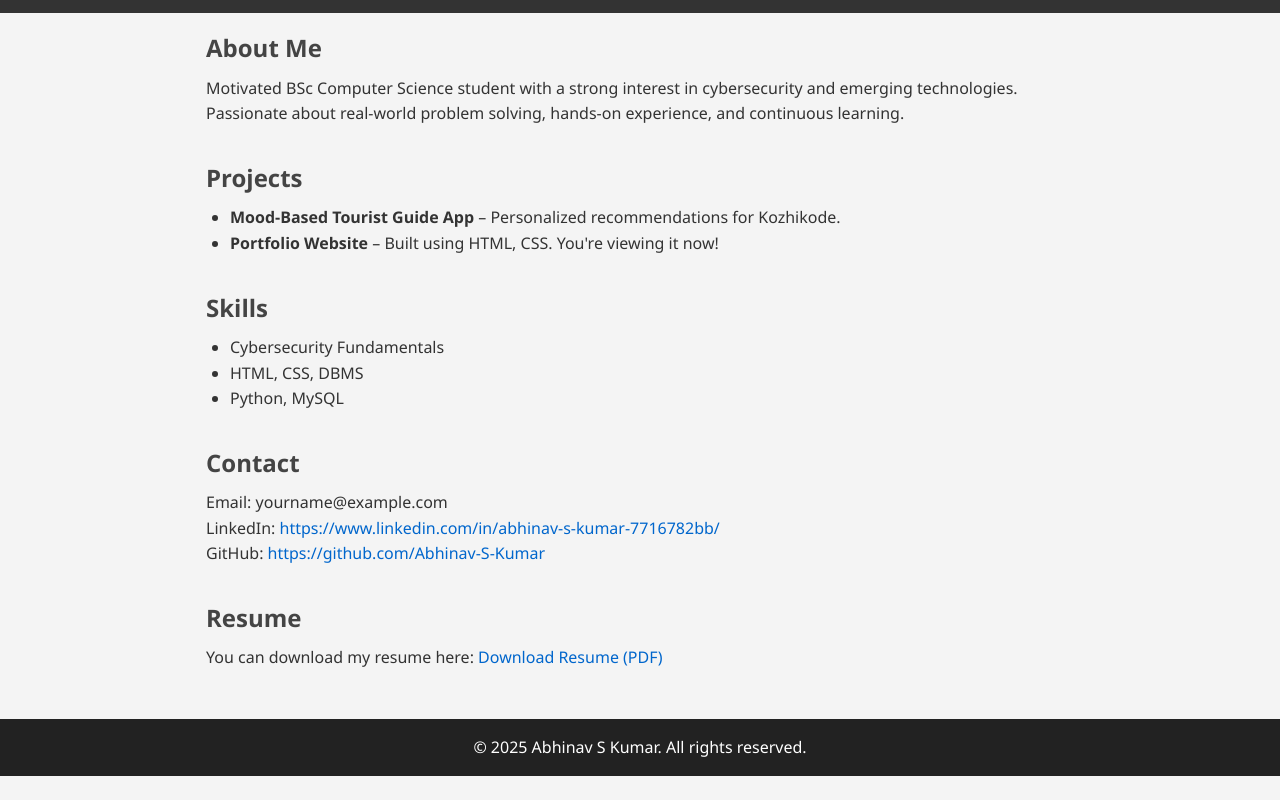
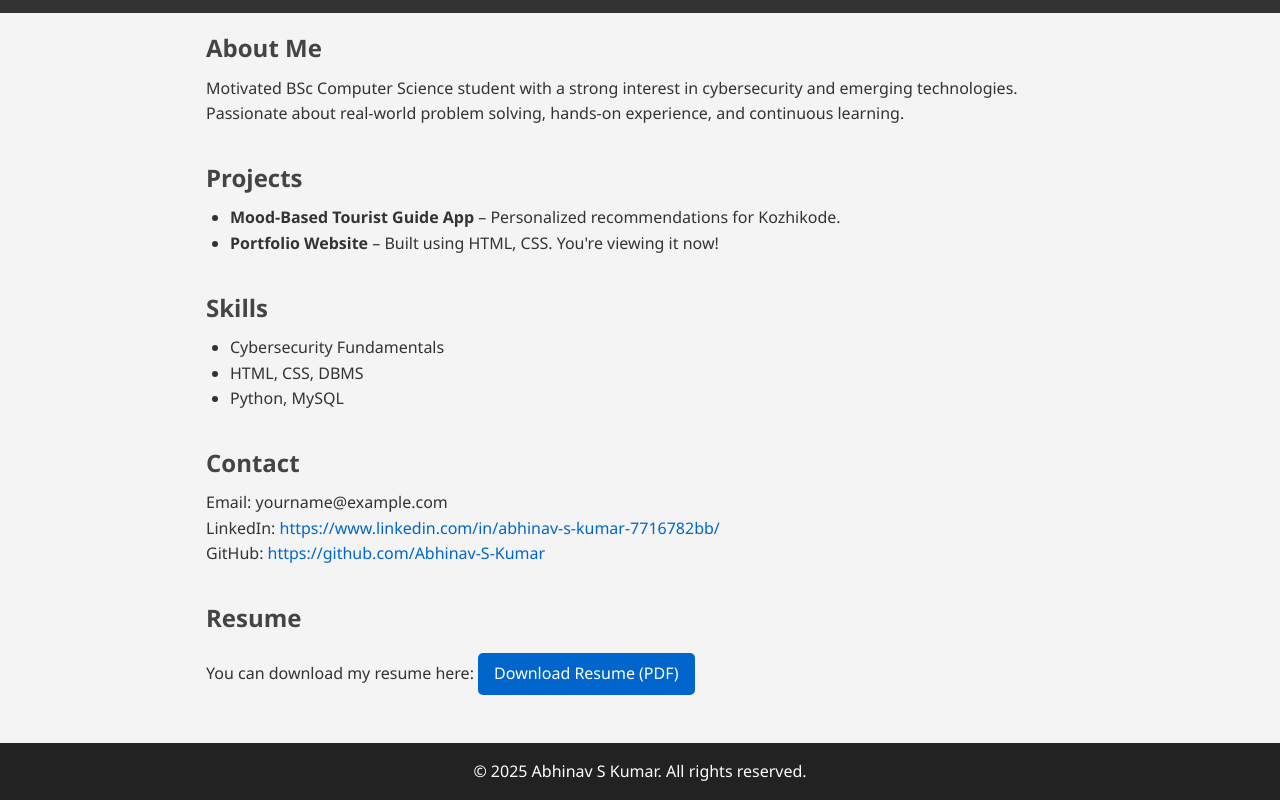
Before and after one commit to Abhinav-S-Kumar/portfolio, a plain HTML site: page index.html in a window 1280 px wide. Shown: the part 303-1103 px from the top of the page. Before the commit the page ends 1079 px from the top, so only its background shows below. Drawn offline with Linux system fonts and the light colour scheme.

Commit message:
Update style.css

```diff
--- a/style.css
+++ b/style.css
@@ -54,6 +54,21 @@ a {
 a:hover {
   text-decoration: underline;
 }
+.resume a {
+  display: inline-block;
+  margin-top: 0.5rem;
+  background-color: #0066cc;
+  color: #fff;
+  padding: 0.5rem 1rem;
+  border-radius: 5px;
+  text-decoration: none;
+  transition: background-color 0.3s ease;
+}
+
+.resume a:hover {
+  background-color: #004999;
+}
+
 
 footer {
   background-color: #222;
```
